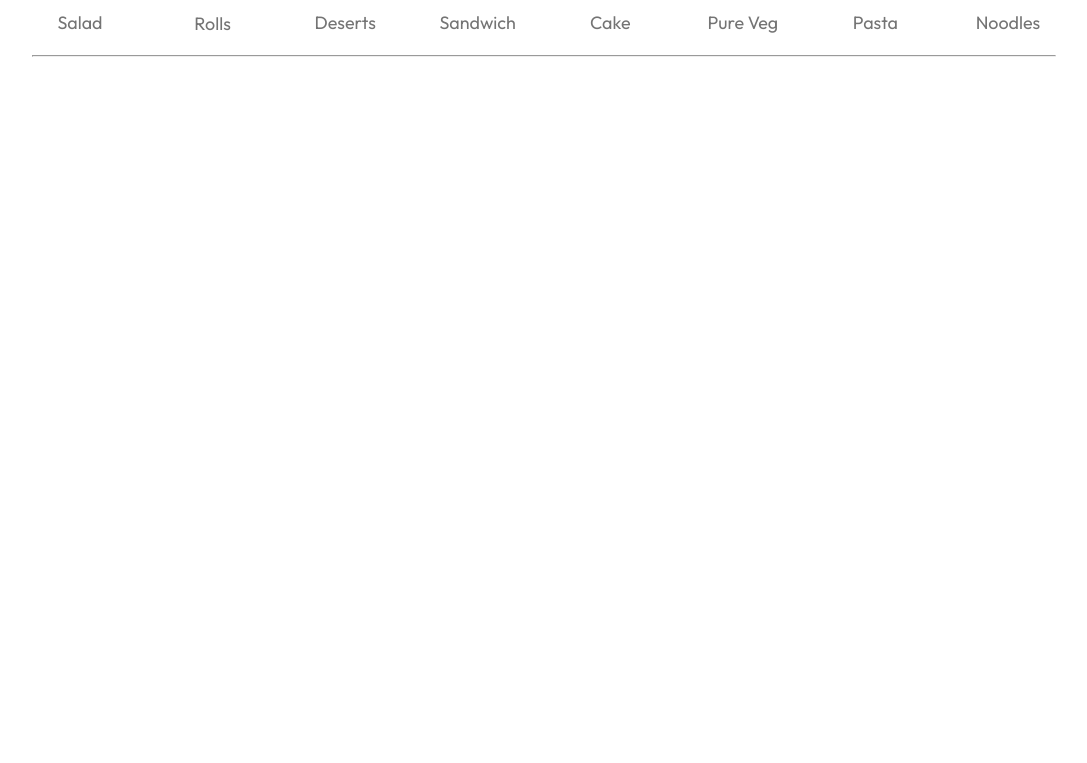
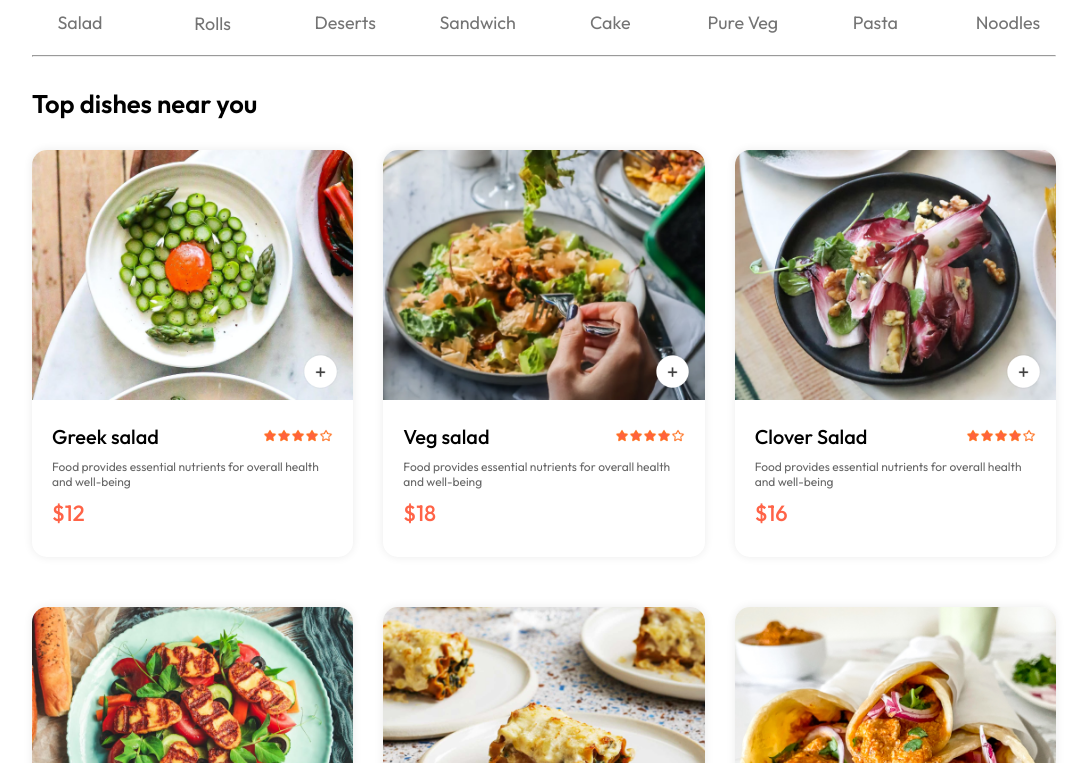
Before and after one commit to lumixed/food-delivery-website, a React (Vite) app in the folder frontend/: page / in a window 1280 px wide. Shown: the part 757-1520 px from the top of the page, without its empty margins (96-1183 px from the left). Before the commit the page ends 814 px from the top, so only its background shows below. Built offline with nearby package versions, Linux system fonts and the light colour scheme.

Commit message:
Save current progress

```diff
--- /dev/null
+++ b/frontend/src/components/FoodDisplay/FoodDisplay.css
@@ -0,0 +1,17 @@
+.food-display {
+    margin-top: 30px;
+
+}
+
+.food-display h2{
+    font-size: max(2vw, 24px);
+    font-weight: 600;
+}
+
+.food-display-list {
+    display: grid;
+    grid-template-columns: repeat(auto-fill,minmax(240px, 1fr));
+    margin-top: 30px;
+    gap: 30px;
+    row-gap: 50px;
+}
--- /dev/null
+++ b/frontend/src/components/FoodDisplay/FoodDisplay.jsx
@@ -0,0 +1,22 @@
+import React, {useContext} from 'react'
+import './FoodDisplay.css'
+import { StoreContext } from '../../context/StoreContext'
+import FoodItem from '../FoodItem/FoodItem'
+
+const FoodDisplay = ({category}) => {
+    const {food_list} = useContext(StoreContext)
+    return (
+        <div className="food-display" id="food-display">
+            <h2>Top dishes near you</h2>
+            <div className="food-display-list">
+                {food_list.map((item, index)=>{
+                    if (category === "All" || category === item.category) {
+                        return <FoodItem key={index} id={item._id} name={item.name} description={item.description} price={item.price} image={item.image}/>
+                    }
+                })}
+            </div>
+        </div>
+    )
+}
+
+export default FoodDisplay
--- /dev/null
+++ b/frontend/src/components/FoodItem/FoodItem.css
@@ -0,0 +1,74 @@
+.food-item {
+    width: 100%;
+    margin: auto;
+    border-radius: 15px;
+    box-shadow: 0px 0px 10px #00000015;
+    transition: 0.3s;
+    animation: fadeIn 1s;
+}
+
+.food-item-image {
+    width: 100%;
+    border-radius: 15px 15px 0px 0px;
+}
+
+.food-item-info {
+    padding: 20px;
+}
+
+.food-item-name-rating {
+    display: flex;
+    justify-content: space-between;
+    align-items: center;
+    margin-bottom: 10px;
+}
+
+.food-item-name-rating p {
+    font-size: 20px;
+    font-weight: 500;
+}
+
+.food-item-name-rating img {
+    width: 70px;
+}
+
+.food-item-desc {
+    color: #676767;
+    font-size: 12px;
+}
+
+.food-item-price {
+    color: tomato;
+    font-size: 22px;
+    font-weight: 500;
+    margin: 10px 0px;
+}
+
+.food-item-img-container {
+    position: relative;
+}
+
+.food-item-img-container .add {
+    width: 35px;
+    position: absolute;
+    bottom: 15px;
+    right: 15px;
+    cursor: pointer;
+    border-radius: 50%;
+}
+
+.food-item-counter {
+    position: absolute;
+    bottom: 15px;
+    right: 15px;
+    display: flex;
+    align-items: center;
+    gap: 10px;
+    padding: 6px;
+    border-radius: 50px;
+    background-color: white;
+}
+
+.food-item-counter img {
+    width: 30px;
+}
--- /dev/null
+++ b/frontend/src/components/FoodItem/FoodItem.jsx
@@ -0,0 +1,34 @@
+import React, {useContext} from 'react'
+import './FoodItem.css'
+import { assets } from '../../assets/frontend_assets/assets'
+import { StoreContext } from '../../context/StoreContext';
+
+const FoodItem = ({id,name,price,description,image}) => {
+    const {cartItems, addToCart, removeFromCart} = useContext(StoreContext);
+
+    return (
+        <div className="food-item">
+            <div className="food-item-img-container">
+                <img className="food-item-image" src={image} alt="" />
+                {!cartItems[id]?
+                    <img className="add" src={assets.add_icon_white} onClick={()=>addToCart(id)} alt=""/> :
+                    <div className='food-item-counter'>
+                        <img onClick={()=>removeFromCart(id)} src={assets.remove_icon_red} alt="" />
+                        <p>{cartItems[id]}</p>
+                        <img onClick={()=>addToCart(id)} src={assets.add_icon_green} alt="" />
+                    </div>
+                }
+            </div>
+            <div className="food-item-info">
+                <div className="food-item-name-rating">
+                    <p>{name}</p>
+                    <img src={assets.rating_starts} alt="" />
+                </div>
+                <p className="food-item-desc">{description}</p>
+                <p className="food-item-price">${price}</p>
+            </div>
+        </div>
+    )
+}
+
+export default FoodItem
--- /dev/null
+++ b/frontend/src/context/StoreContext.jsx
@@ -0,0 +1,40 @@
+import { createContext , useEffect, useState} from "react";
+import { food_list } from '../assets/frontend_assets/assets'
+export const StoreContext = createContext(null);
+
+const StoreContextProvider = (props) => {
+
+    const [cartItems, setCartItems] = useState({});
+
+    const addToCart = (itemId) => {
+        if (!cartItems[itemId]) {
+            setCartItems((prev)=>({...prev,[itemId]:1}))
+        } else {
+            setCartItems((prev)=>({...prev,[itemId]:prev[itemId] + 1}))
+        }
+    }
+
+    const removeFromCart = (itemId) => {
+        setCartItems((prev)=>({...prev, [itemId]:prev[itemId] - 1}))
+    }
+
+    useEffect(()=>{
+        console.log(cartItems);
+    },[cartItems])
+
+    const contextValue = {
+        food_list,
+        cartItems,
+        setCartItems,
+        addToCart,
+        removeFromCart
+    }
+
+    return (
+        <StoreContext.Provider value={contextValue}>
+            {props.children}
+        </StoreContext.Provider>
+    )
+}
+
+export default StoreContextProvider;
--- a/frontend/src/main.jsx
+++ b/frontend/src/main.jsx
@@ -3,9 +3,12 @@ import { createRoot } from 'react-dom/client'
 import './index.css'
 import App from './App.jsx'
 import {BrowserRouter} from 'react-router-dom'
+import StoreContextProvider from './context/StoreContext'
 
 createRoot(document.getElementById('root')).render(
     <BrowserRouter>
-        <App />
+        <StoreContextProvider>
+            <App />
+        </StoreContextProvider>
     </BrowserRouter>
 )
--- a/frontend/src/pages/Home/Home.jsx
+++ b/frontend/src/pages/Home/Home.jsx
@@ -2,6 +2,7 @@ import React,{useState} from 'react'
 import './Home.css'
 import Header from '../../components/Header/Header'
 import ExploreMenu from '../../components/ExploreMenu/ExploreMenu'
+import FoodDisplay from '../../components/FoodDisplay/FoodDisplay'
 
 const Home = () => {
 
@@ -11,6 +12,7 @@ const Home = () => {
         <div>
             <Header />
             <ExploreMenu category={category} setCategory={setCategory}/>
+            <FoodDisplay category={category}/>
         </div>
     )
 }
```
